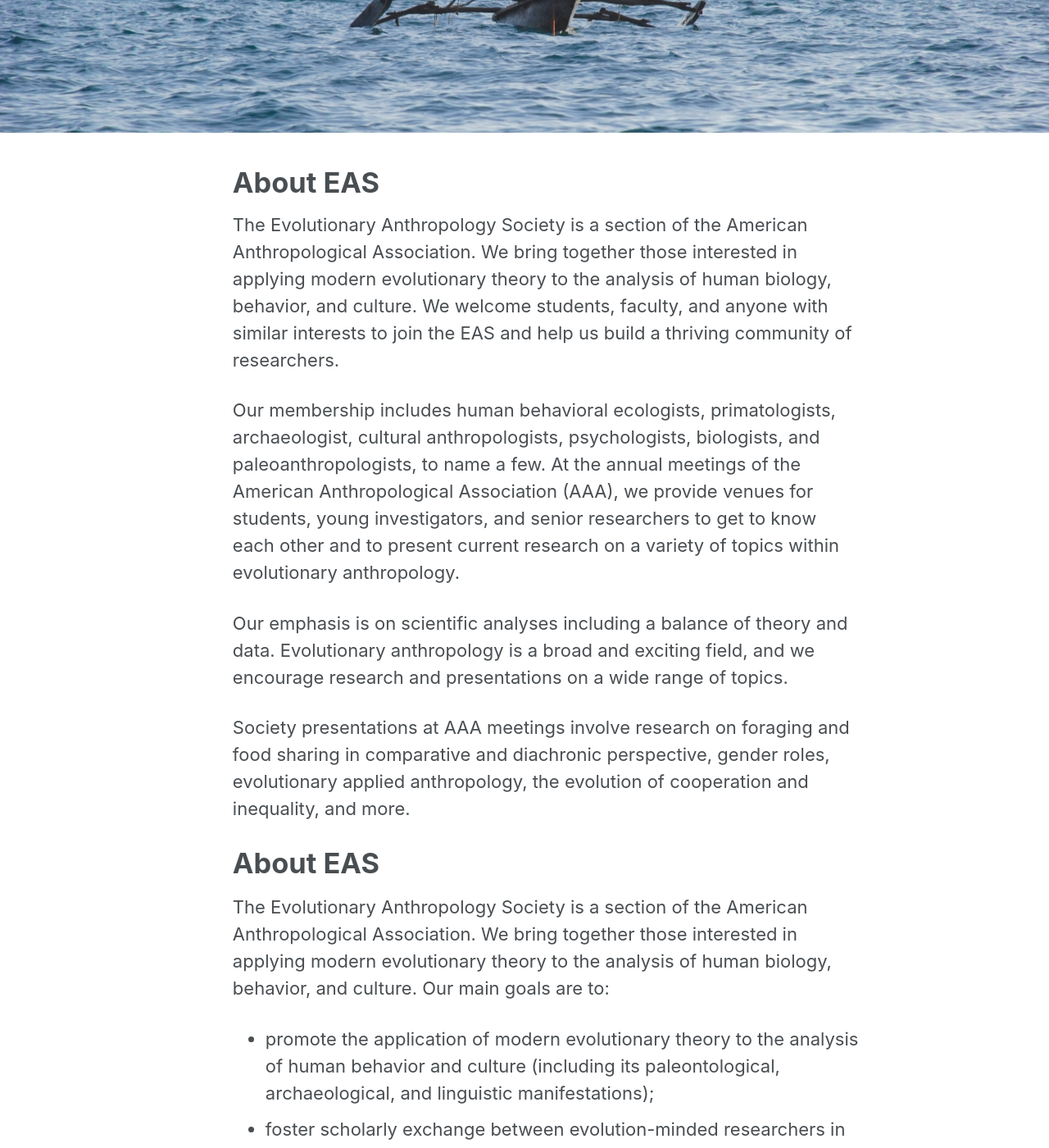
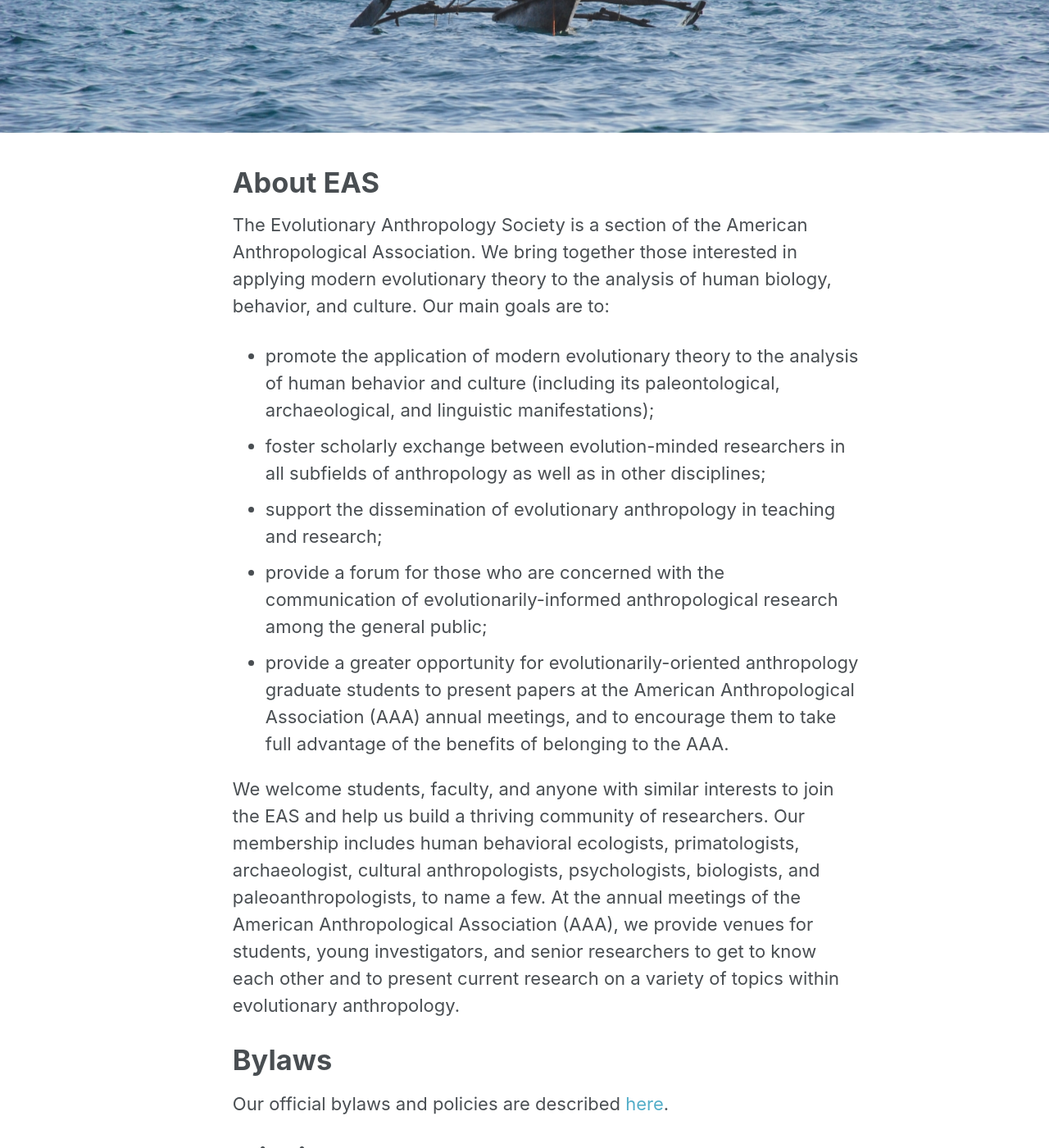
Before and after one commit to babeheim/evanthsoc-new, a Jekyll site: the page built from _pages/about.md, in a window 1280 px wide and 1400 px high, scrolled down 240 px. Shown: the whole window at 82% size. Built offline with Jekyll 4.4.1, drawn with Linux system fonts in a browser that asks for light colours; some of the changed lines change nothing that is shown; some of the changed text lies outside the part shown.

Commit message:
first live version of site

```diff
--- a/_pages/about.md
+++ b/_pages/about.md
@@ -5,16 +5,6 @@
 header:
   image: /assets/images/zanzibar-outrigger.jpg
 ---
-
-The Evolutionary Anthropology Society is a section of the American Anthropological Association. We bring together those interested in applying modern evolutionary theory to the analysis of human biology, behavior, and culture. We welcome students, faculty, and anyone with similar interests to join the EAS and help us build a thriving community of researchers.
-
-Our membership includes human behavioral ecologists, primatologists, archaeologist, cultural anthropologists, psychologists, biologists, and paleoanthropologists, to name a few. At the annual meetings of the American Anthropological Association (AAA), we provide venues for students, young investigators, and senior researchers to get to know each other and to present current research on a variety of topics within evolutionary anthropology.
-
-Our emphasis is on scientific analyses including a balance of theory and data. Evolutionary anthropology is a broad and exciting field, and we encourage research and presentations on a wide range of topics.
-
-Society presentations at AAA meetings involve research on foraging and food sharing in comparative and diachronic perspective, gender roles, evolutionary applied anthropology, the evolution of cooperation and inequality, and more.
-
-# About EAS
 
 The Evolutionary Anthropology Society is a section of the American Anthropological Association. We bring together those interested in applying modern evolutionary theory to the analysis of human biology, behavior, and culture. Our main goals are to:
 
@@ -25,6 +15,8 @@
 - provide a greater opportunity for evolutionarily-oriented anthropology graduate students to present papers at the American Anthropological Association (AAA) annual meetings, and to encourage them to take full advantage of the benefits of belonging to the AAA.
 
 We welcome students, faculty, and anyone with similar interests to join the EAS and help us build a thriving community of researchers. Our membership includes human behavioral ecologists, primatologists, archaeologist, cultural anthropologists, psychologists, biologists, and paleoanthropologists, to name a few. At the annual meetings of the American Anthropological Association (AAA), we provide venues for students, young investigators, and senior researchers to get to know each other and to present current research on a variety of topics within evolutionary anthropology.
+
+# Bylaws
 
 Our official bylaws and policies are described [here](/bylaws/).
 
@@ -39,3 +31,23 @@
 We encourage our members to belong to other relevant sections of the AAA, such as the Archaeology Division, the Biological Anthropology Section, and the Society for Anthropological Sciences. We see the relationship between EAS and these units as complementary rather than competitive, and many members of EAS are active members of other AAA units.
 
 EAS aims to be a unifying force in the AAA, not a divisive one. As anthropologists, we are sensitive to the long history of abuse of evolutionary notions and ill-founded biological determinism in anthropology. Indeed, we believe the EAS can be a major contributor to critiques of naive and distorted evolutionary analyses in anthropology and human affairs, as well as ill-informed attacks on evolutionary social science and evolutionary biology.
+
+# Board Members
+
+- Raymond Hames, Past-President (2016-18)
+- Peter Richerson, President (2016-18)
+- Mary Shenk, President-Elect (2016-18)
+- Dawn Neill, Secretary/Treasurer (2012-16)
+- Karen Kramer, Member-at-Large (2014-18)
+- Jeffrey Winking, Member-at-Large (2014-18)
+- Rebecca Sear, Member-at-Large (2016-20)
+- Daniel Hruschka, Member-at-Large (2016-20)
+- Katie Starkweather, Contributing Co-Editor (2016-20)*
+- Melanie Martin, Contributing Co-Editor (2016-20)*
+- Bria Dunham, Webmaster (2012-16)*
+
+## Past Board Members:
+
+Frank Marlowe • Brooke Scelza • Monique Borgerhoff Mulder • Donna Leonetti • John Ziker • Pat Draper • Michael Alvard • Eric A. Smith • Tim Earle • Lee Cronk • Patricia C Draper • Elizabeth Cashdan • David Nolin • James Boster • Bill Irons • Jane Lancaster • Mary Shenk • Brian Wood • John Patton • Carol Ember • Shane Macfarlan
+
+*: Non-voting members
```
